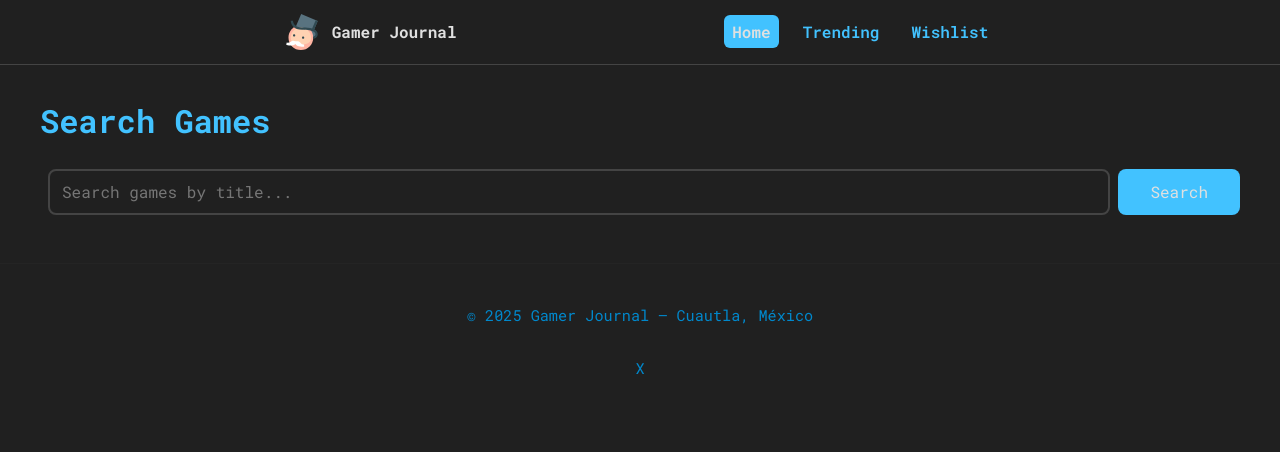
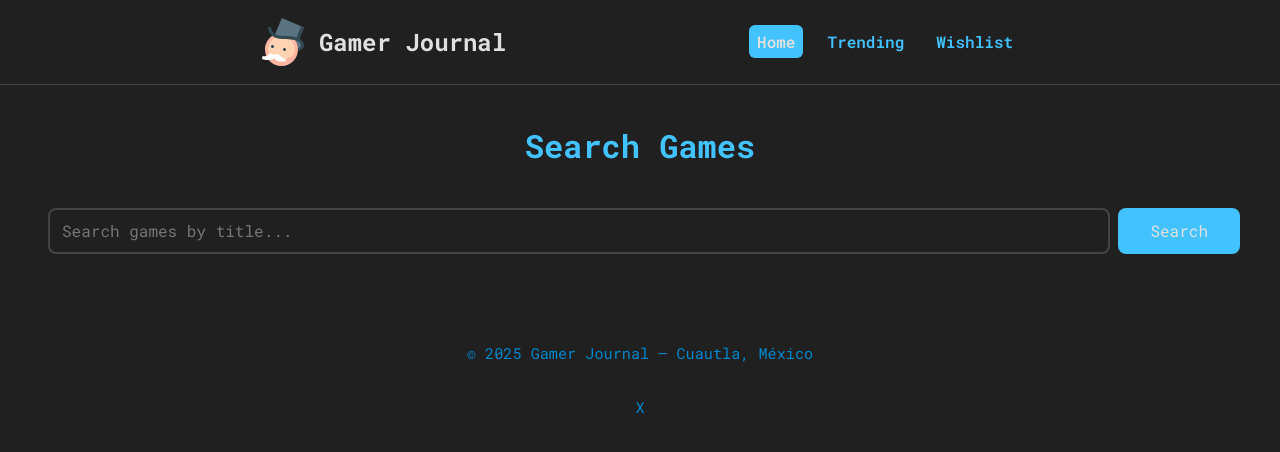
Before and after one commit to 750mlVodka/gamer-journal, a website built with Vite: page index.html in a window 1280 px wide. Built offline with nearby package versions, Linux system fonts and the light colour scheme.

Commit message:
style: update logo dimensions and site title font properties for consistency; center search section heading

```diff
--- a/src/css/main.css
+++ b/src/css/main.css
@@ -33,12 +33,13 @@ body {
 }
 
 .logo {
-    width: 36px;
-    height: 36px
+    width: 3rem;
+    height: 3rem
 }
 
 .site-title {
-    font-weight: 700
+    font-weight: bold;
+    font-size: 1.5rem;
 }
 
 /* nav */
@@ -87,9 +88,10 @@ body {
 
 /* search */
 .search-section h1 {
-    margin: 0 0 0.5rem 0;
+    text-align: center;
     color: var(--accent);
 }
+
 
 #searchForm {
     display: flex;
```
